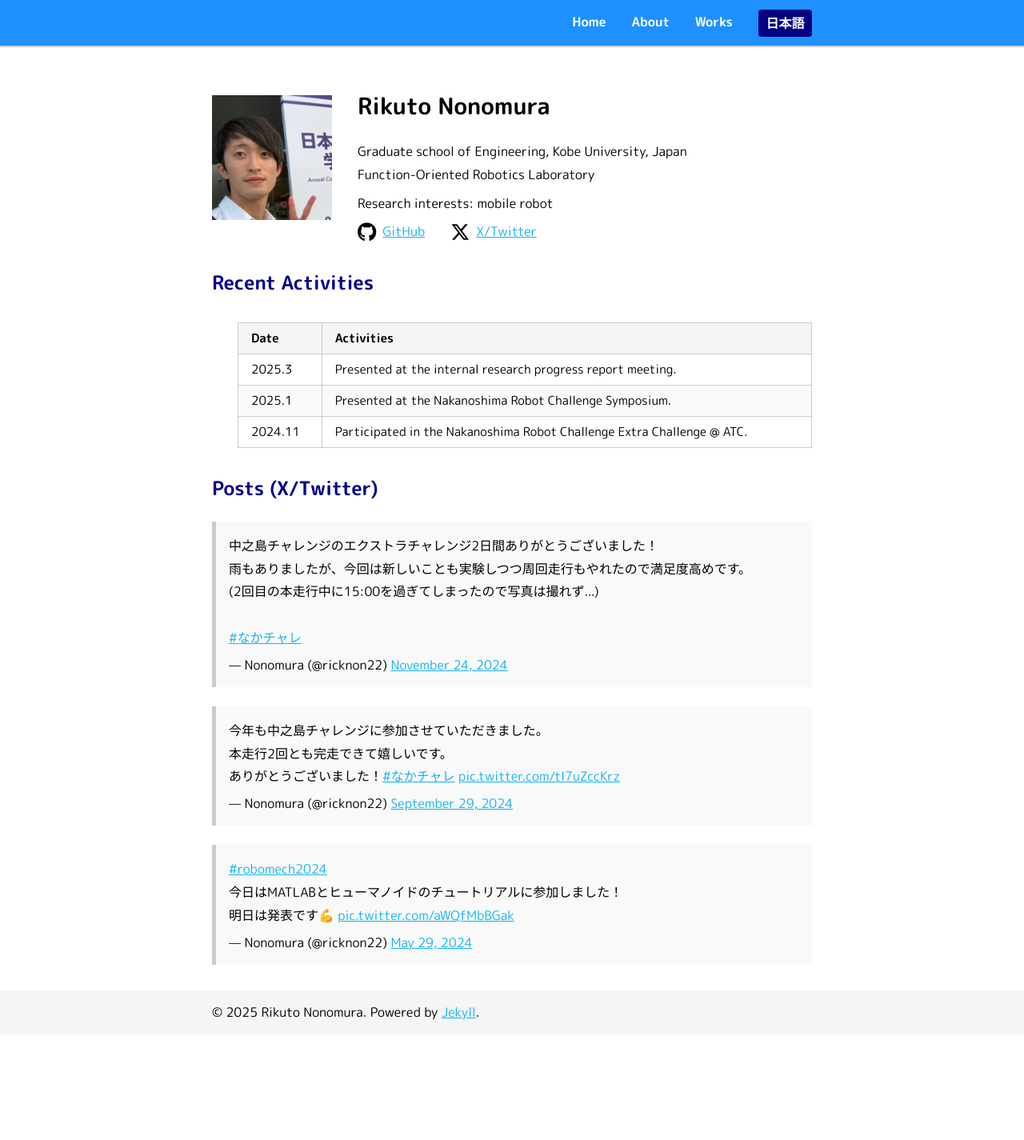
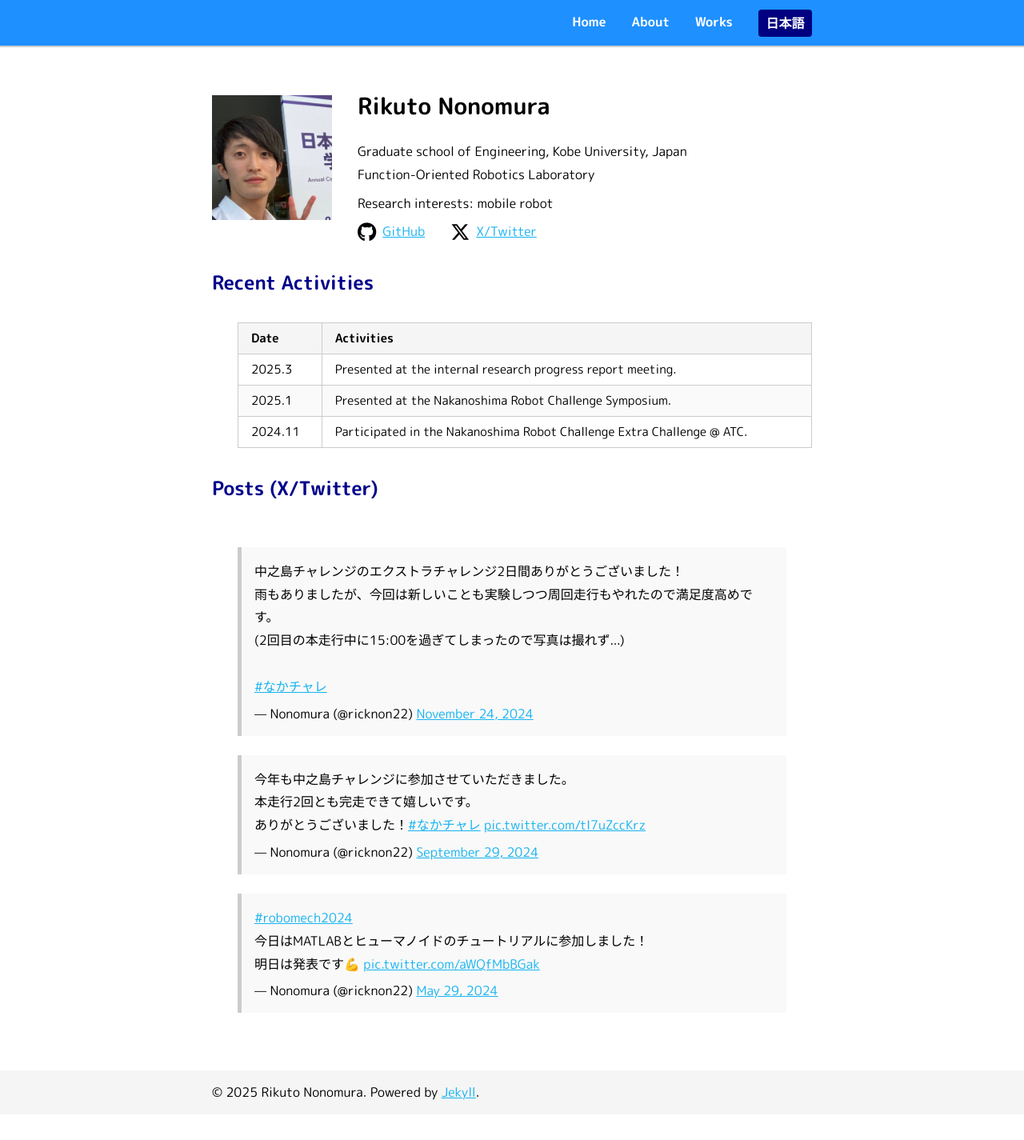
Before and after one commit to RickNon/ricknon.github.io, a Jekyll site: the page built from en/index.md, in a window 1280 px wide. Shown: the whole page at 80% size. Built offline with Jekyll 4.4.1, drawn with Linux system fonts in a browser that asks for light colours; comment, search, counter and statistics services are not loaded; before the commit the page ends 1325 px from its top, so only the background shows below that.

Commit message:
revise x post setting

```diff
--- a/_includes/contents/index.html
+++ b/_includes/contents/index.html
@@ -43,8 +43,10 @@
         {% else %}
         <h2 style="color: #00008b">Posts (X/Twitter)</h2>
         {% endif %}
-        <blockquote class="twitter-tweet"><p lang="ja" dir="ltr">中之島チャレンジのエクストラチャレンジ2日間ありがとうございました！<br>雨もありましたが、今回は新しいことも実験しつつ周回走行もやれたので満足度高めです。<br>(2回目の本走行中に15:00を過ぎてしまったので写真は撮れず...)<br><br> <a href="https://twitter.com/hashtag/%E3%81%AA%E3%81%8B%E3%83%81%E3%83%A3%E3%83%AC?src=hash&amp;ref_src=twsrc%5Etfw">#なかチャレ</a></p>&mdash; Nonomura (@ricknon22) <a href="https://twitter.com/ricknon22/status/1860582889961980178?ref_src=twsrc%5Etfw">November 24, 2024</a></blockquote> <script async src="https://platform.twitter.com/widgets.js" charset="utf-8"></script>
-        <blockquote class="twitter-tweet"><p lang="ja" dir="ltr">今年も中之島チャレンジに参加させていただきました。<br>本走行2回とも完走できて嬉しいです。<br>ありがとうございました！<a href="https://twitter.com/hashtag/%E3%81%AA%E3%81%8B%E3%83%81%E3%83%A3%E3%83%AC?src=hash&amp;ref_src=twsrc%5Etfw">#なかチャレ</a> <a href="https://t.co/tI7uZccKrz">pic.twitter.com/tI7uZccKrz</a></p>&mdash; Nonomura (@ricknon22) <a href="https://twitter.com/ricknon22/status/1840289289634291937?ref_src=twsrc%5Etfw">September 29, 2024</a></blockquote> <script async src="https://platform.twitter.com/widgets.js" charset="utf-8"></script>
-        <blockquote class="twitter-tweet"><p lang="ja" dir="ltr"><a href="https://twitter.com/hashtag/robomech2024?src=hash&amp;ref_src=twsrc%5Etfw">#robomech2024</a><br> 今日はMATLABとヒューマノイドのチュートリアルに参加しました！<br>明日は発表です💪 <a href="https://t.co/aWQfMbBGak">pic.twitter.com/aWQfMbBGak</a></p>&mdash; Nonomura (@ricknon22) <a href="https://twitter.com/ricknon22/status/1795764588526596386?ref_src=twsrc%5Etfw">May 29, 2024</a></blockquote> <script async src="https://platform.twitter.com/widgets.js" charset="utf-8"></script>
+        <div class="twitter-container">
+            <blockquote class="twitter-tweet"><p lang="ja" dir="ltr">中之島チャレンジのエクストラチャレンジ2日間ありがとうございました！<br>雨もありましたが、今回は新しいことも実験しつつ周回走行もやれたので満足度高めです。<br>(2回目の本走行中に15:00を過ぎてしまったので写真は撮れず...)<br><br> <a href="https://twitter.com/hashtag/%E3%81%AA%E3%81%8B%E3%83%81%E3%83%A3%E3%83%AC?src=hash&amp;ref_src=twsrc%5Etfw">#なかチャレ</a></p>&mdash; Nonomura (@ricknon22) <a href="https://twitter.com/ricknon22/status/1860582889961980178?ref_src=twsrc%5Etfw">November 24, 2024</a></blockquote> <script async src="https://platform.twitter.com/widgets.js" charset="utf-8"></script>
+            <blockquote class="twitter-tweet"><p lang="ja" dir="ltr">今年も中之島チャレンジに参加させていただきました。<br>本走行2回とも完走できて嬉しいです。<br>ありがとうございました！<a href="https://twitter.com/hashtag/%E3%81%AA%E3%81%8B%E3%83%81%E3%83%A3%E3%83%AC?src=hash&amp;ref_src=twsrc%5Etfw">#なかチャレ</a> <a href="https://t.co/tI7uZccKrz">pic.twitter.com/tI7uZccKrz</a></p>&mdash; Nonomura (@ricknon22) <a href="https://twitter.com/ricknon22/status/1840289289634291937?ref_src=twsrc%5Etfw">September 29, 2024</a></blockquote> <script async src="https://platform.twitter.com/widgets.js" charset="utf-8"></script>
+            <blockquote class="twitter-tweet"><p lang="ja" dir="ltr"><a href="https://twitter.com/hashtag/robomech2024?src=hash&amp;ref_src=twsrc%5Etfw">#robomech2024</a><br> 今日はMATLABとヒューマノイドのチュートリアルに参加しました！<br>明日は発表です💪 <a href="https://t.co/aWQfMbBGak">pic.twitter.com/aWQfMbBGak</a></p>&mdash; Nonomura (@ricknon22) <a href="https://twitter.com/ricknon22/status/1795764588526596386?ref_src=twsrc%5Etfw">May 29, 2024</a></blockquote> <script async src="https://platform.twitter.com/widgets.js" charset="utf-8"></script>
+        </div>
     </div>
 </section>
--- a/_sass/_base.scss
+++ b/_sass/_base.scss
@@ -60,8 +60,13 @@ table {
 }
 
 // twitter
-.tweet-tweet {
-    margin-left: 1rem;
-    margin-right: 1rem;
-    margin-top: 1rem;
+.twitter-container {
+    margin: 1rem 1rem;
+    padding: 1rem;
+
+    .tweet-tweet {
+        margin-left: 1rem;
+        margin-right: 1rem;
+        margin-top: 1rem;
+    }
 }
```
